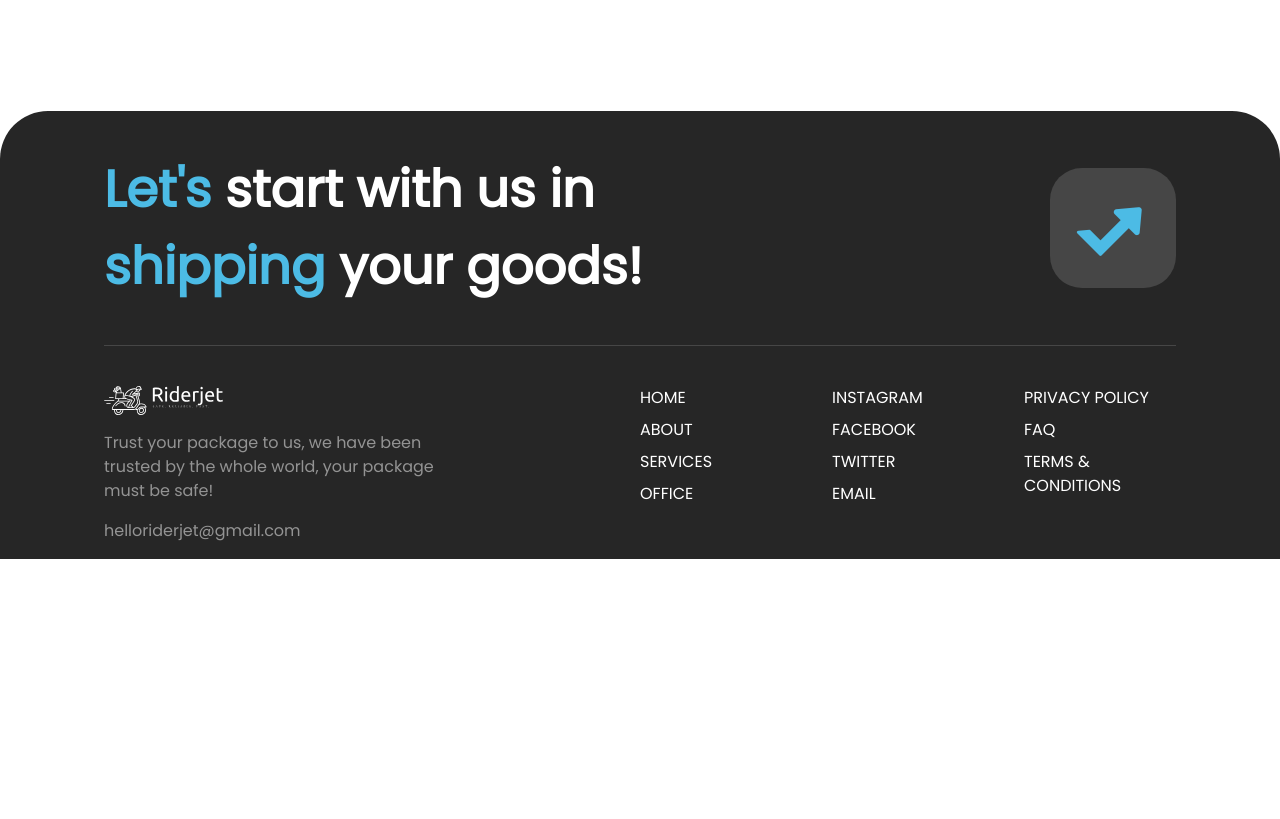
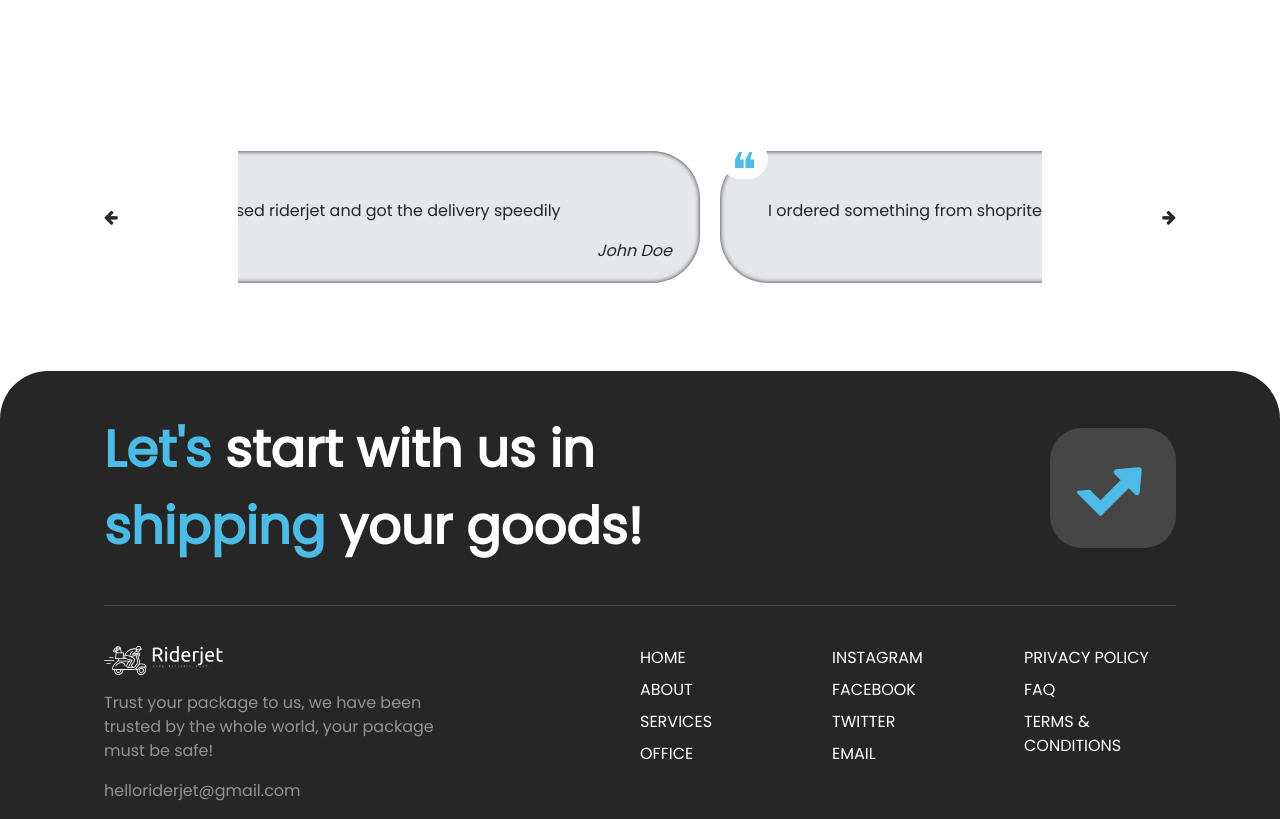
Before and after one commit to josephgreat/rider-frontend, a Vue app: page / in a window 1280 px wide. Shown: the part 2766-3585 px from the top of the page. Before the commit the page ends 3325 px from the top, so only its background shows below. Built offline with nearby package versions, Linux system fonts and the light colour scheme.

Commit message:
added testimonies

```diff
--- /dev/null
+++ b/src/components/landingpage/Testimonies.vue
@@ -0,0 +1,72 @@
+<script setup>
+    import {onMounted, ref} from 'vue';
+    const testimonies = ref([
+        {
+            witness: 'John Doe',
+            story: 'I ordered something from shoprite, used riderjet and got the delivery speedily'
+        }, {
+            witness: 'John Doe',
+            story: 'I ordered something from shoprite, used riderjet and got the delivery speedily'
+        }, {
+            witness: 'John Doe',
+            story: 'I ordered something from shoprite, used riderjet and got the delivery speedily'
+        }, {
+            witness: 'John Doe',
+            story: 'I ordered something from shoprite, used riderjet and got the delivery speedily'
+        }
+    ]);
+    let currentIndex = ref(0);
+    let testimoniesElem;
+
+    let swipe = () => {
+        testimoniesElem.scroll(currentIndex.value * (testimoniesElem.clientWidth + 20), 0);
+    };
+    let swipeRight = () => {
+        clearInterval(swipeRight);
+
+        if (currentIndex.value >= testimonies.value.length)
+            currentIndex.value = 0;
+        currentIndex.value++;
+        swipe();
+
+    };
+    let swipeLeft = () => {
+        clearInterval(swipeRight);
+
+        if (currentIndex.value == 0)
+            currentIndex.value = testimonies.value.length -1;
+        currentIndex.value--;
+        swipe();
+
+    };
+    onMounted(() => {
+        testimoniesElem = document.querySelector('.testimonies');
+        window.onload = () => {
+            setInterval(swipeRight, 2500);
+        };
+
+    });
+</script>
+<template>
+    <div class="max-w-[72rem] mx-auto px-3 mb-12 sm:px-10 py-10 relative">
+        <div class="flex justify-between">
+            <button class="fa fa-arrow-left" @click="swipeLeft"></button>
+            <ul class="flex gap-5 testimonies scroll-smooth overflow-x-hidden w-3/4 ">
+                <li
+                    class="flex-shrink-0 shadow-[inset_0_0px_5px_0px]  bg-gray-200 dark:bg-[#323232] rounded-[3rem] px-7 py-5 w-full relative "
+                    v-for="(testimony, index) in testimonies"
+                    :key="index">
+                    <blockquote
+                        class="mb-4 before:content-['❝'] before:text-[3rem] before:absolute  before:-top-3 before:dark:bg-[#121212] before:bg-white before:w-[1.3rem] before:h-[2.5rem] before:pt-[1.5rem] before:px-[1.5rem] before:indent-0 before:rounded-full before:grid before:place-content-center before:left-0 before:text-[#4cbbe5] pt-7 indent-5">
+                        {{ testimony.story }}
+                    </blockquote>
+                    <cite class="flex justify-end">{{ testimony.witness }}</cite>
+                </li>
+            </ul>
+            <button class="fa fa-arrow-right" @click="swipeRight"></button>
+
+        </div>
+    </div>
+</template>
+
+<style scoped></style>
--- a/src/components/pages/LandingPage.vue
+++ b/src/components/pages/LandingPage.vue
@@ -5,6 +5,7 @@
     import Features from '../landingpage/Features.vue';
     import Services from '../landingpage/Services.vue';
     import Clients from '../landingpage/Clients.vue';
+    import Testimonies from '../landingpage/Testimonies.vue';
     import Footer from '../landingpage/Footer.vue';
 </script>
 
@@ -16,7 +17,8 @@
         <Features/>
         <Services/>
         <Clients/>
-        <Footer/>
+        <Testimonies/>
+        <Footer />
     </div>
 </template>
 
```
